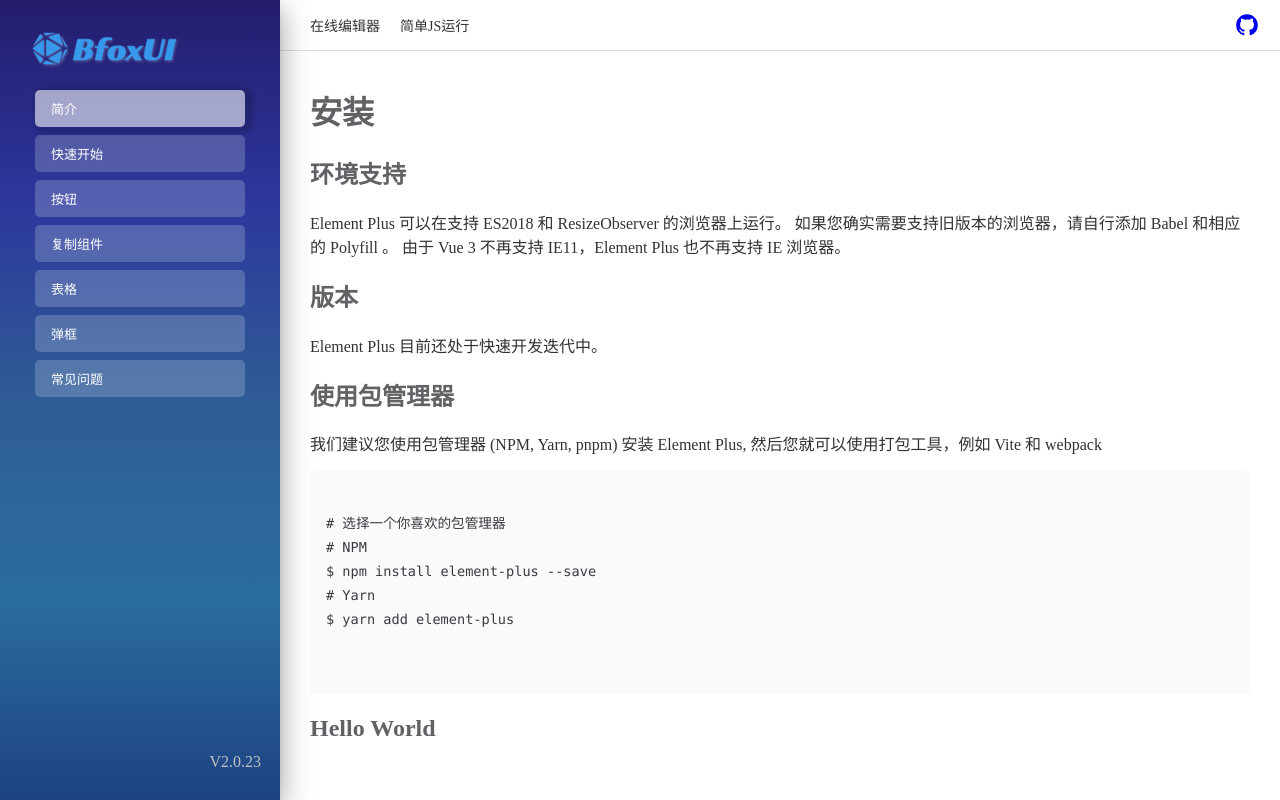
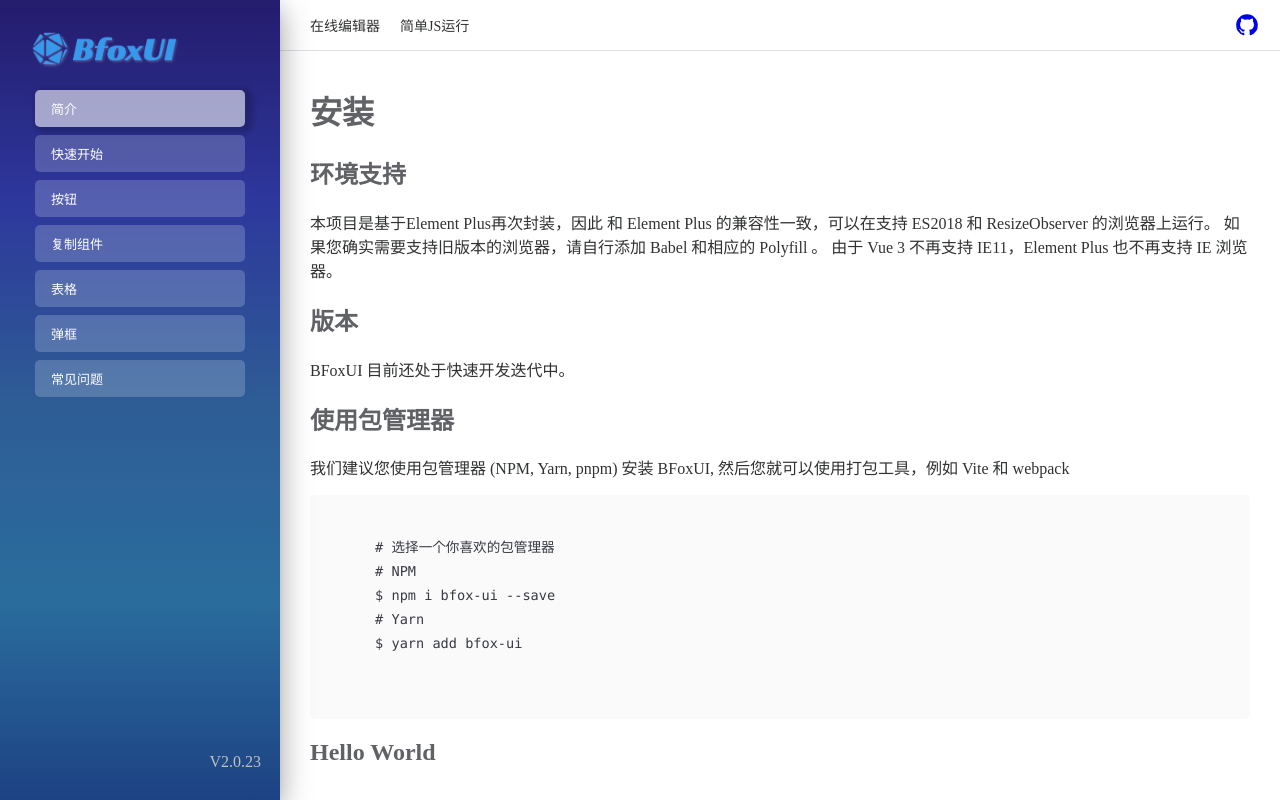
Before and after one commit to hanshuqiang/bfox-ui, a Vue app: page /#/install in a window 1280 px wide. Built offline with nearby package versions, Linux system fonts and the light colour scheme.

Commit message:
修改了文档

```diff
--- a/src/components/Install.vue
+++ b/src/components/Install.vue
@@ -3,28 +3,28 @@
     <h1>安装</h1>
     <h2>环境支持</h2>
     <p>
-      Element Plus 可以在支持 ES2018 和 ResizeObserver 的浏览器上运行。 如果您确实需要支持旧版本的浏览器，请自行添加 Babel 和相应的 Polyfill 。
-
+      本项目是基于Element Plus再次封装，因此 和 Element Plus 的兼容性一致，可以在支持 ES2018 和 ResizeObserver 的浏览器上运行。 如果您确实需要支持旧版本的浏览器，请自行添加
+      Babel 和相应的 Polyfill 。
       由于 Vue 3 不再支持 IE11，Element Plus 也不再支持 IE 浏览器。
     </p>
     <h2>版本</h2>
-    <p>Element Plus 目前还处于快速开发迭代中。</p>
+    <p>BFoxUI 目前还处于快速开发迭代中。</p>
     <h2>使用包管理器</h2>
     <p>
-      我们建议您使用包管理器 (NPM, Yarn, pnpm) 安装 Element Plus, 然后您就可以使用打包工具，例如 Vite 和 webpack
+      我们建议您使用包管理器 (NPM, Yarn, pnpm) 安装 BFoxUI, 然后您就可以使用打包工具，例如 Vite 和 webpack
     </p>
     <pre class="language-html">
       <code class="language-bash">
       # 选择一个你喜欢的包管理器
       # NPM
-$ npm install element-plus --save
+      $ npm i bfox-ui --save
       # Yarn
-$ yarn add element-plus
+      $ yarn add bfox-ui
       </code>
     </pre>
     <h2>Hello World</h2>
-    <p>通过 CDN 的方式我们可以很容易地使用 Element Plus 写出一个 Hello world 页面。 在线演示</p>
-    <p>在 Crowdin 上编辑此页面 </p>
+    <p>通过 CDN 的方式我们可以很容易地使用BFoxUI 写出一个 Hello world 页面。 <a href="">在线演示</a></p>
+    <p>在 <a href="">Crowdin</a> 上编辑此页面 </p>
 
     <h1>用法</h1>
     <h2>完整引入</h2>
```
Lines whose indentation alone changed are shown as unchanged.
